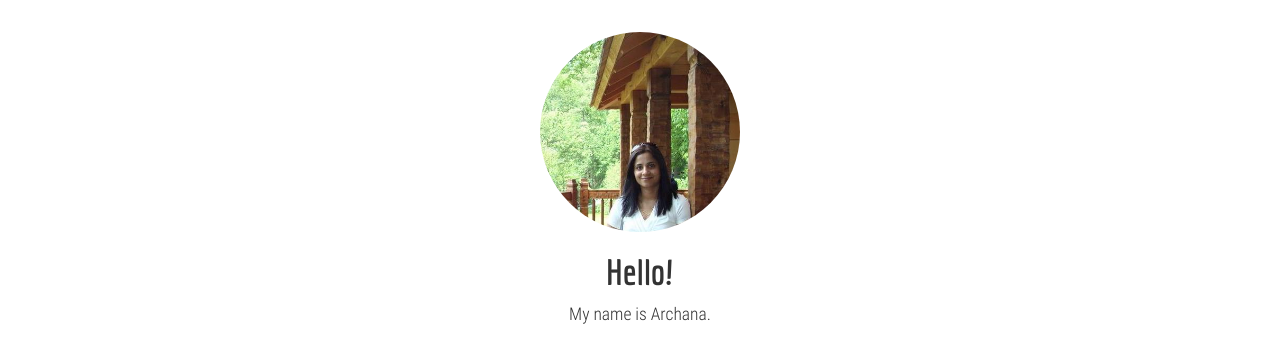
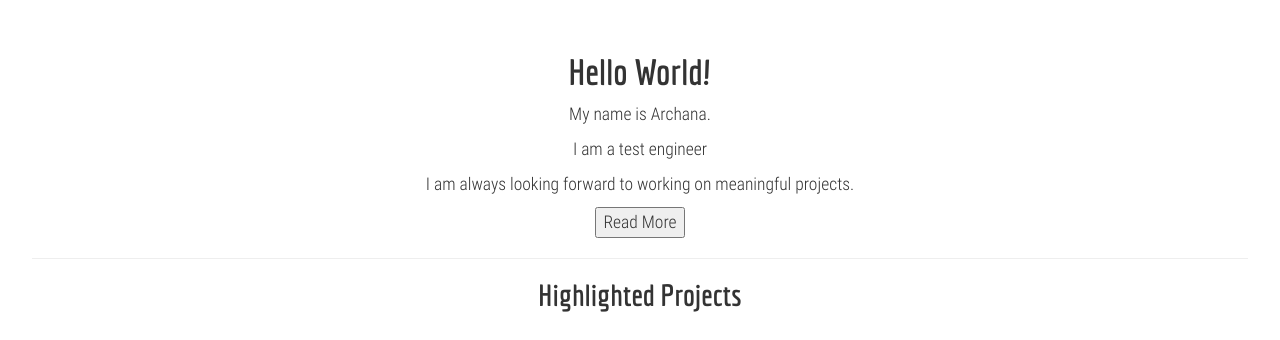
Before and after one commit to archanats/React-Portfolio, a React (Vite) app: page / in a window 1280 px wide. Shown: the top 340 px of the page. Built offline with nearby package versions, Linux system fonts and the light colour scheme.

Commit message:
chore: removed pic

```diff
--- a/src/components/About.js
+++ b/src/components/About.js
@@ -6,8 +6,8 @@ class About extends Component {
   render() {
     return (
       <div>
-          <img src={this.props.profilePic} alt="profile-pic" className="profile" />
-        <h1>Hello!</h1>
+          {/* <img src={this.props.profilePic} alt="profile-pic" className="profile" /> */}
+        <h1>Hello World!</h1>
         <p>My name is Archana.</p>
         <Title />
         <p>I am always looking forward to working on meaningful projects.</p>
--- a/src/components/Title.js
+++ b/src/components/Title.js
@@ -12,7 +12,7 @@ class Title extends Component {
   state = { titleIdx: 0 };
 
   animateTitles = () => {
-    setInterval(() => {
+    this.titleInterval = setInterval(() => {
       const titleIdx = (this.state.titleIdx + 1) % TITLES.length;
       this.setState({ titleIdx });
     }, 4000);
@@ -20,6 +20,10 @@ class Title extends Component {
 
   componentDidMount() {
     this.animateTitles();
+  }
+
+  componentWillUnmount() {
+    clearInterval(this.titleInterval);
   }
 
   render() {
```
Also changed, not shown: package.json (+7 -1 lines), 1 other file (tests, documents, lock files or other folders).
